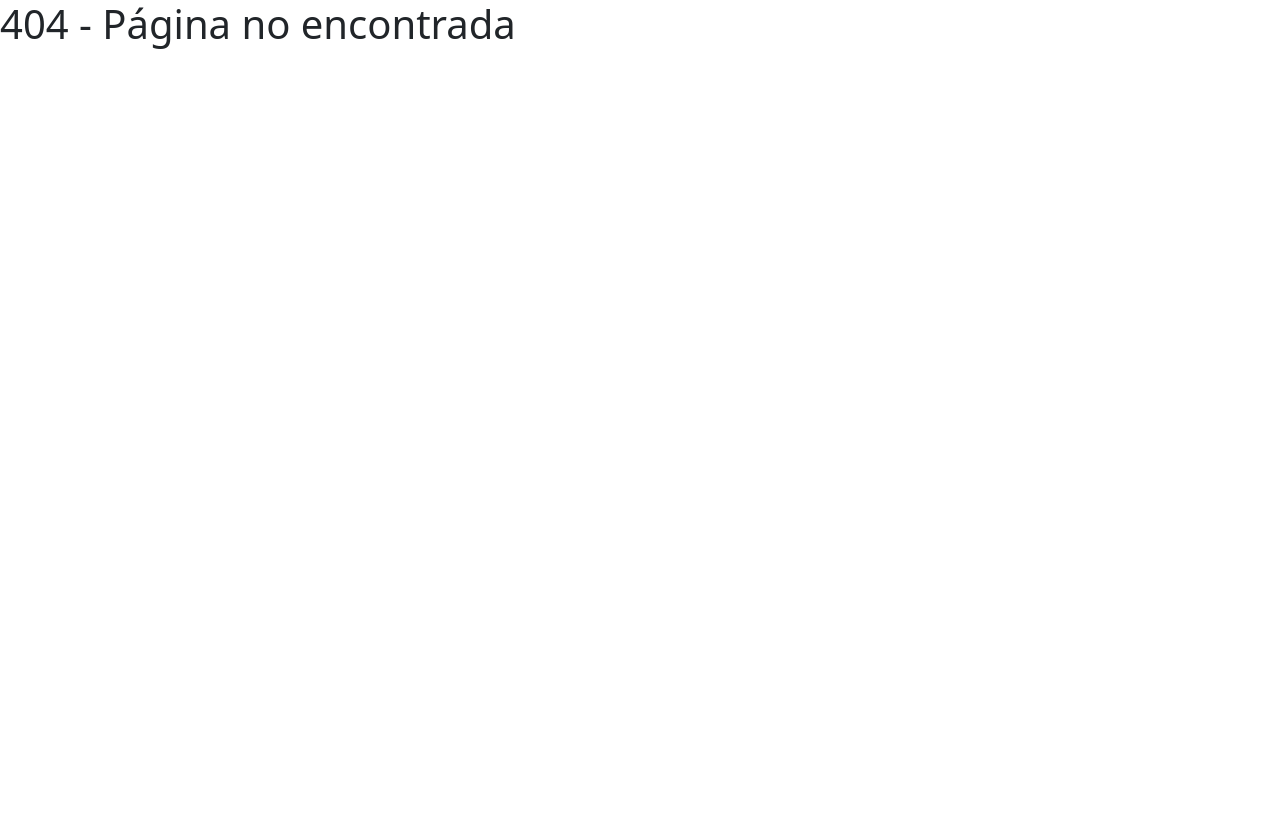
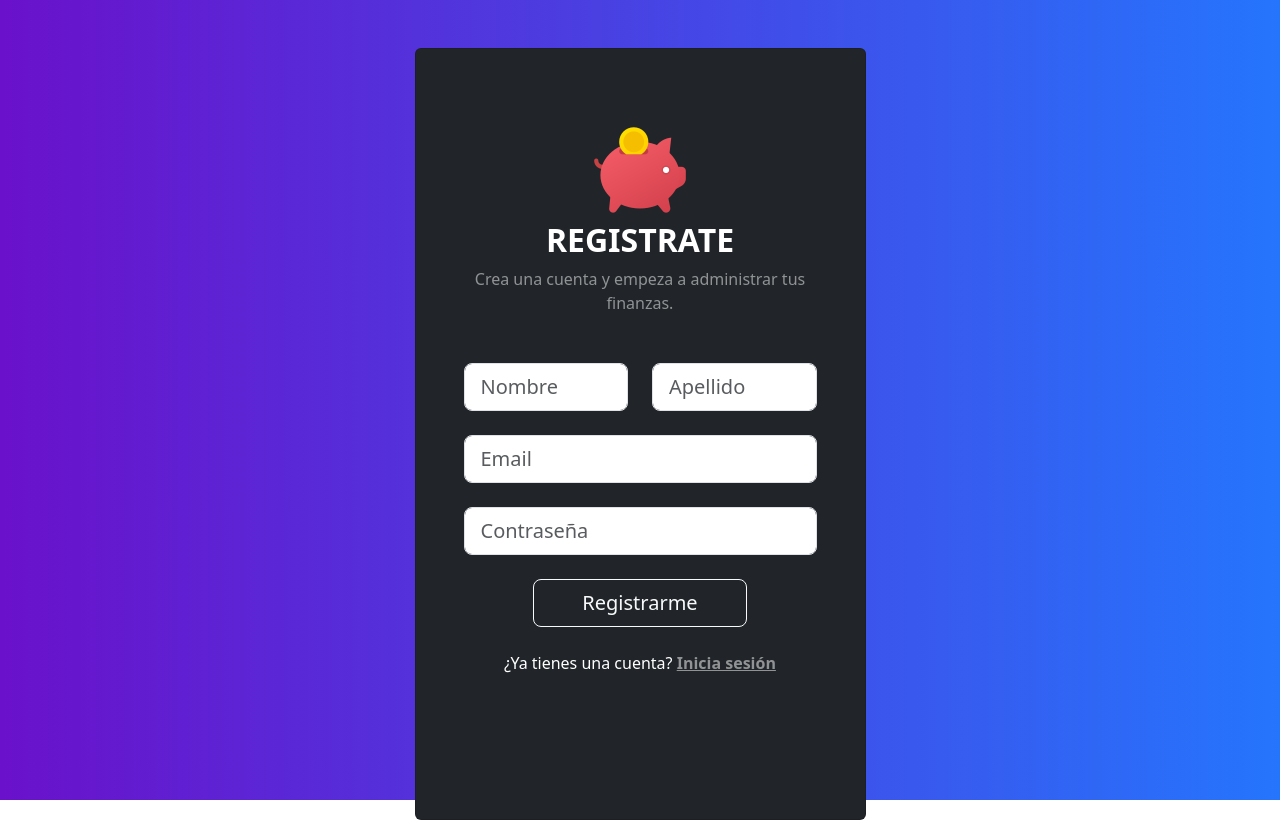
Before and after one commit to matiasgaleano018/presupuesterv2, a React (Vite) app in the folder frontend/: page /register in a window 1280 px wide. Before the commit this address had no page. Built offline with nearby package versions, Linux system fonts and the light colour scheme.

Commit message:
Modificaciones varias a frontend

```diff
--- a/frontend/index.html
+++ b/frontend/index.html
@@ -3,8 +3,8 @@
   <head>
     <meta charset="UTF-8" />
     <meta name="viewport" content="width=device-width, initial-scale=1.0" />
-    <link rel="icon" href="/frontend/src/assets/favicon.ico" type="image/x-icon">
-    <title>Presupuester v2</title>
+    <link rel="icon" href="/favicon.ico" type="image/x-icon">
+    <title>Presupuester</title>
   </head>
   <body>
     <div id="root"></div>
--- a/frontend/src/pages/LoginPage.tsx
+++ b/frontend/src/pages/LoginPage.tsx
@@ -1,80 +1,13 @@
-import "./LoginPage.css";
+import BasicAuth from "./components/BasicAuth";
+import LoginForm from "./components/LoginForm";
 
 function LoginPage() {
   return (
-    <>
-      <section className="vh-100 gradient-custom">
-        <div className="container py-5 h-100">
-          <div className="row d-flex justify-content-center align-items-center h-100">
-            <div className="col-12 col-md-8 col-lg-6 col-xl-5">
-              <div className="card bg-dark text-white card-border">
-                <div className="card-body p-5 text-center">
-                  <div className="mb-md-5 mt-md-4 pb-5">
-                    <div className="container">
-                      <img src="/logo.png" alt="logo" />
-                    </div>
-                    <h2 className="fw-bold mb-2 text-uppercase">
-                      Iniciar sesión
-                    </h2>
-                    <p className="text-white-50 mb-5">
-                      Por favor ingrese sus credenciales
-                    </p>
-
-                    <div
-                      data-mdb-input-init
-                      className="form-outline form-white mb-4"
-                    >
-                      <input
-                        type="email"
-                        id="typeEmailX"
-                        className="form-control form-control-lg"
-                        placeholder="Email"
-                      />
-                    </div>
-
-                    <div
-                      data-mdb-input-init
-                      className="form-outline form-white mb-4"
-                    >
-                      <input
-                        type="password"
-                        id="typePasswordX"
-                        className="form-control form-control-lg"
-                        placeholder="Contraseña"
-                      />
-                    </div>
-
-                    <p className="small mb-5 pb-lg-2">
-                      <a className="text-white-50" href="#!">
-                        ¿Olvidaste tu contraseña? Recuperar
-                      </a>
-                    </p>
-
-                    <button
-                      data-mdb-button-init
-                      data-mdb-ripple-init
-                      className="btn btn-outline-light btn-lg px-5"
-                      type="submit"
-                    >
-                      Ingresar
-                    </button>
-                  </div>
-
-                  <div>
-                    <p className="mb-0">
-                      ¿No tienes una cuenta?{" "}
-                      <a href="#!" className="text-white-50 fw-bold">
-                        Registrate aquí
-                      </a>
-                    </p>
-                  </div>
-                </div>
-              </div>
-            </div>
-          </div>
-        </div>
-      </section>
-    </>
+    <BasicAuth
+      title="Registrate"
+      subtitle="Inicia sesión y comienza a administrar tus finanzas."
+      children={<LoginForm />}
+    />
   );
 }
 
--- /dev/null
+++ b/frontend/src/pages/RegisterPage.tsx
@@ -0,0 +1,15 @@
+import "./LoginPage.css";
+import BasicAuth from "./components/BasicAuth";
+import RegisterForm from "./components/RegisterForm";
+
+function RegisterPage() {
+  return (
+    <BasicAuth
+      title="Registrate"
+      subtitle="Crea una cuenta y empeza a administrar tus finanzas."
+      children={<RegisterForm />}
+    />
+  );
+}
+
+export default RegisterPage;
--- /dev/null
+++ b/frontend/src/pages/components/BasicAuth.tsx
@@ -0,0 +1,36 @@
+import "../LoginPage.css";
+
+type Props = {
+  title: string;
+  subtitle?: string;
+  children: React.ReactNode;
+};
+
+function BasicAuth({ title, subtitle, children }: Props) {
+  return (
+    <>
+      <section className="vh-100 gradient-custom">
+        <div className="container py-5 h-100">
+          <div className="row d-flex justify-content-center align-items-center h-100">
+            <div className="col-12 col-md-8 col-lg-6 col-xl-5">
+              <div className="card bg-dark text-white card-border">
+                <div className="card-body p-5 text-center">
+                  <div className="mb-md-5 mt-md-4 pb-5">
+                    <div className="container">
+                      <img src="/logo.png" alt="logo" />
+                    </div>
+                    <h2 className="fw-bold mb-2 text-uppercase">{title}</h2>
+                    <p className="text-white-50 mb-5">{subtitle}</p>
+                    {children}
+                  </div>
+                </div>
+              </div>
+            </div>
+          </div>
+        </div>
+      </section>
+    </>
+  );
+}
+
+export default BasicAuth;
--- /dev/null
+++ b/frontend/src/pages/components/LoginForm.tsx
@@ -0,0 +1,42 @@
+import { Link } from "react-router-dom";
+
+function LoginForm() {
+  return (
+    <>
+      <div className="mb-md-5 mt-md-4 pb-5">
+        <div className="form-outline form-white mb-4">
+          <input
+            type="email"
+            className="form-control form-control-lg"
+            placeholder="Email"
+            name="email"
+          />
+        </div>
+
+        <div className="form-outline form-white mb-4">
+          <input
+            type="password"
+            className="form-control form-control-lg"
+            placeholder="Contraseña"
+            name="password"
+          />
+        </div>
+
+        <button className="btn btn-outline-light btn-lg px-5" type="submit">
+          Ingresar
+        </button>
+      </div>
+
+      <div>
+        <p className="mb-0">
+          ¿No tienes una cuenta?{" "}
+          <Link to="/register" className="text-white-50 fw-bold">
+            Registrate aquí
+          </Link>
+        </p>
+      </div>
+    </>
+  );
+}
+
+export default LoginForm;
--- /dev/null
+++ b/frontend/src/pages/components/RegisterForm.tsx
@@ -0,0 +1,60 @@
+import { Link } from "react-router-dom";
+
+function RegisterForm() {
+  return (
+    <>
+      <div className="row">
+        <div className="col-6">
+          <div className="form-outline form-white mb-4">
+            <input
+              type="text"
+              className="form-control form-control-lg"
+              placeholder="Nombre"
+              name="first_name"
+            />
+          </div>
+        </div>
+        <div className="col-6">
+          <input
+            type="text"
+            className="form-control form-control-lg"
+            placeholder="Apellido"
+            name="last_name"
+          />
+        </div>
+      </div>
+      <div className="form-outline form-white mb-4">
+        <input
+          type="email"
+          className="form-control form-control-lg"
+          placeholder="Email"
+          name="email"
+        />
+      </div>
+
+      <div className="form-outline form-white mb-4">
+        <input
+          type="password"
+          className="form-control form-control-lg"
+          placeholder="Contraseña"
+          name="password"
+        />
+      </div>
+
+      <button className="btn btn-outline-light btn-lg px-5 mb-4" type="submit">
+        Registrarme
+      </button>
+
+      <div>
+        <p className="mb-0">
+          ¿Ya tienes una cuenta?{" "}
+          <Link to={"/login"} className="text-white-50 fw-bold">
+            Inicia sesión
+          </Link>
+        </p>
+      </div>
+    </>
+  );
+}
+
+export default RegisterForm;
--- a/frontend/src/routes/AppRouter.tsx
+++ b/frontend/src/routes/AppRouter.tsx
@@ -1,19 +1,18 @@
 import { Routes, Route, Navigate } from "react-router-dom";
 import LoginPage from "../pages/LoginPage";
+import RegisterPage from "../pages/RegisterPage";
 
 function AppRouter() {
   return (
     <Routes>
-            {/* Ruta por defecto: redirige "/" a "/login" */}
       <Route path="/" element={<Navigate to="/login" />} />
 
-            {/* Rutas de tu aplicación */}
       <Route path="/login" element={<LoginPage />} />
+      <Route path="/register" element={<RegisterPage />} />
 
-            {/* Ruta 404 */}
       <Route path="*" element={<h1>404 - Página no encontrada</h1>} />
     </Routes>
-    )
+  );
 }
 
-export default AppRouter
+export default AppRouter;
```
Also changed, not shown: 1 other file (tests, documents, lock files or other folders). Lines whose indentation alone changed are shown as unchanged.
